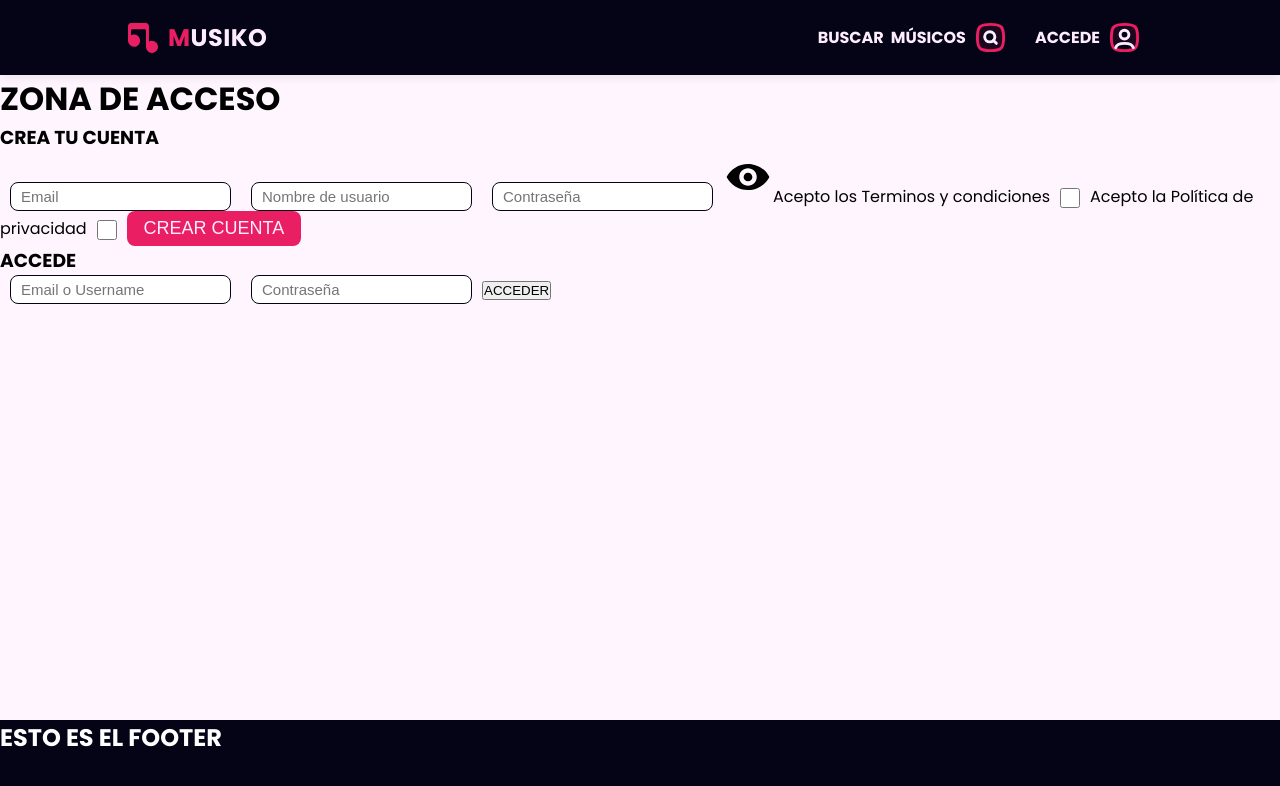
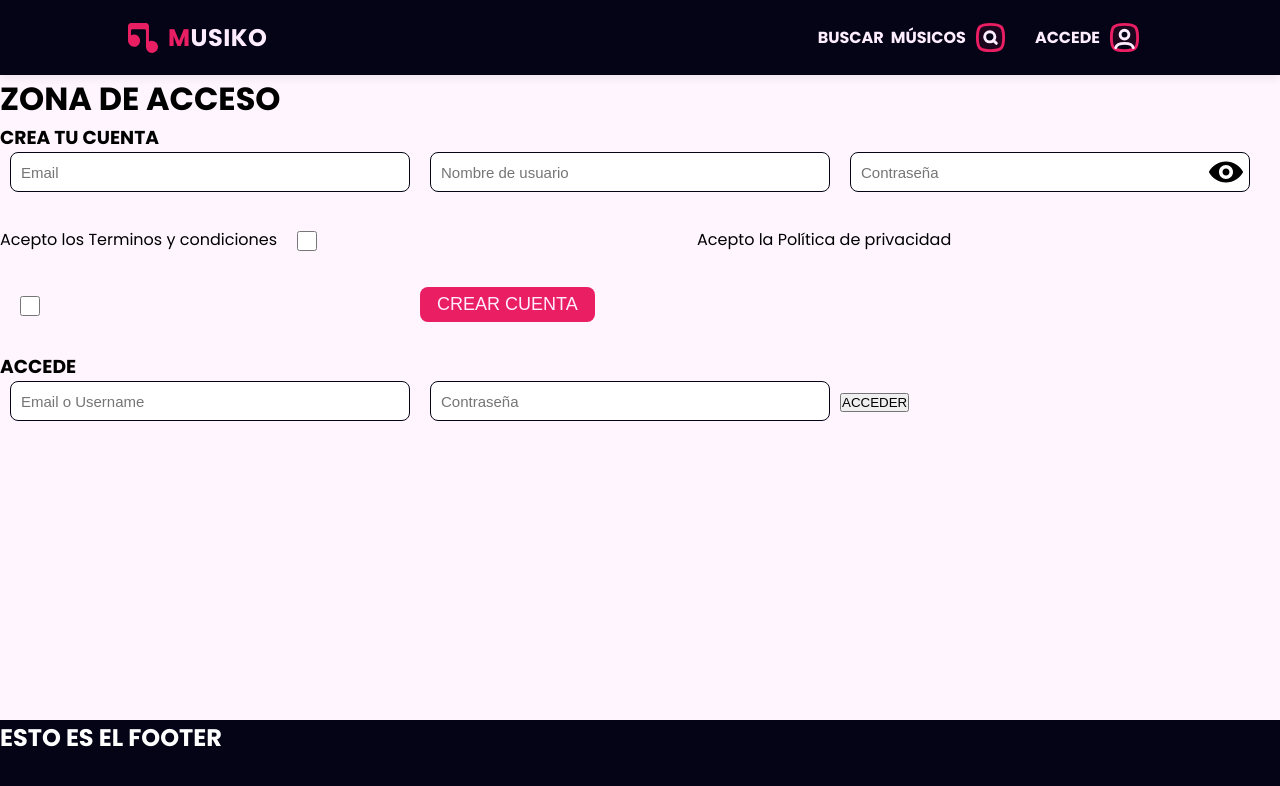
Before and after one commit to aldaydev/musikos_client, a React (Vite) app: page /login in a window 1280 px wide. Shown: the top 786 px of the page. Built offline with nearby package versions, Linux system fonts and the light colour scheme.

Commit message:
rethinking form components

```diff
--- a/src/components/Forms/Input.jsx
+++ b/src/components/Forms/Input.jsx
@@ -1,13 +1,18 @@
-const Input = ({ type = 'text', modClass, ...props }) => {
+const Input = ({ type = 'text', modClass, error, showPassImg, showPassFunc, ...props }) => {
 
     const initialClass = `${type}Input`;
 
     return(
-        <input
-            type={type}
-            className={!modClass ? initialClass : `${initialClass} ${initialClass}--${modClass}`}
-            {...props}
-        />
+        <div className="inputContainer">
+            <input
+                type={type}
+                className={!modClass ? initialClass : `${initialClass} ${initialClass}--${modClass}`}
+                {...props}
+            />
+            {showPassImg && showPassFunc && <img src={showPassImg} alt="Show icon" onClick={showPassFunc} className="showPassIcon"/>}
+            {error && <span className="inputError">{error}</span>}
+        </div>
+
     )
 }
 
--- a/src/components/Forms/forms.css
+++ b/src/components/Forms/forms.css
@@ -1,13 +1,70 @@
 /*-------- ESTILOS FORMS --------*/
 
-.textInput, .passwordInput{
+.inputContainer{
+    display: inline-block;
+    position: relative;
+    margin-bottom: 30px;
+    min-width: 400px;
+    margin: 0 10px 35px 10px;
+    z-index: 10;
+}
+
+.inputError{
+    text-align: center;
+    text-wrap: pretty;
+    font-size: 1.4rem;
+    font-weight: bold;
+    position: absolute;
+    width: 95%;
+    margin: 0 auto;
+    top: 45px;
+    left: 0px;
+    right: 0;
+    z-index: -10;
+    animation: inputError .3s ease-in-out both;
+    color: var(--color-pink);
+}
+
+@keyframes inputError {
+    from{
+        top: 0;
+        opacity: 0;
+        /* transform: scale(0); */
+    }to{
+        top: 45px;
+        opacity: 1;
+        /* transform: scale(1); */
+    }
+}
+
+.textInput,
+.passwordInput{
+    width: 100%;
+    height: 40px;
     font-size: 1.5rem;
     padding: 5px 10px;
     border: 1px solid var(--color-blue-dark);
     border-radius: 8px;
     outline: 2px solid transparent;
-    margin: 0 10px;
+    /* margin: 0 10px; */
     /* transition: outline .2s ease-in-out; */
+}
+
+.passwordInput{
+    padding: 5px 40px 5px 10px;
+}
+
+.showPassIcon{
+    width: 40px;
+    position: absolute;
+    top: 0px;
+    right: 4px;
+}
+
+.textInput--error,
+.passwordInput--error{
+    outline: 2px solid var(--color-pink);
+    outline-offset: -2px;
 }
 
 .textInput:focus,
--- a/src/components/Modals/LegalModal.jsx
+++ b/src/components/Modals/LegalModal.jsx
@@ -1,7 +1,8 @@
 import { createPortal } from 'react-dom';
 
-import close_icon from '../../assets/icons/close_icon.svg'
+// import close_icon from '../../assets/icons/close_icon.svg'
 import Button from '../Forms/Button';
+import ExitButton from '../Forms/ExitButton';
 
 const LegalModal = ({fetchRes, setFetchItem, acceptLegals}) => {
 
@@ -12,7 +13,8 @@ const LegalModal = ({fetchRes, setFetchItem, acceptLegals}) => {
         <div className="legal__dialog">
             <div className="legal__position">
                 <div dangerouslySetInnerHTML={{ __html: fetchRes.html }}/>
-                <img src={close_icon} alt="Cross icon" className="legal__exit" onClick={()=>setFetchItem(null)}/>
+                {/* <img src={close_icon} alt="Cross icon" className="legal__exit" onClick={()=>setFetchItem(null)}/> */}
+                <ExitButton exit={()=>setFetchItem(null)}/>
                 <Button color='pink' modClass='legal' onClick={acceptLegals}>
                     ACEPTAR Y VOLVER
                 </Button>
--- a/src/pages/Login/components/SignUp.jsx
+++ b/src/pages/Login/components/SignUp.jsx
@@ -60,7 +60,7 @@ function SignUp (){
         // Define un nuevo timeout para ejecutar la validación
         const newTimeoutId = setTimeout(() => {
             onlineValidations(value, id);
-        }, 700); // 700ms de debounce
+        }, 1000); // 1s de debounce
 
         setTimeoutId(newTimeoutId); // Guarda el nuevo timeout
 
@@ -184,8 +184,10 @@ function SignUp (){
                     value={formData.email}
                     placeholder='Email'
                     onChange={handleChange}
+                    error={emailError}
+                    modClass={emailError && 'error'}
                 />
-                {emailError && <span>{emailError}</span>}
+                {/* {emailError && <span>{emailError}</span>} */}
 
                 <Input
                     name='username'
@@ -193,8 +195,10 @@ function SignUp (){
                     value={formData.username}
                     placeholder='Nombre de usuario'
                     onChange={handleChange}
+                    error={usernameError}
+                    modClass={usernameError && 'error'}
                 />
-                {usernameError && <span>{usernameError}</span>}
+                {/* {usernameError && <span>{usernameError}</span>} */}
 
                 <Label htmlFor='pass'>
                     <Input
@@ -204,11 +208,15 @@ function SignUp (){
                         value={formData.password}
                         placeholder='Contraseña'
                         onChange={handleChange}
+                        error={passwordError}
+                        modClass={passwordError && 'error'}
+                        showPassImg={showPassword[1]}
+                        showPassFunc={handleShowPassword}
                     />
-                    <img src={showPassword[1]} alt="Show icon" onClick={handleShowPassword} />
+                    {/* <img src={showPassword[1]} alt="Show icon" onClick={handleShowPassword} /> */}
                 </Label>
 
-                {passwordError && <span>{passwordError}</span>}
+                {/* {passwordError && <span>{passwordError}</span>} */}
 
                 <Label htmlFor='acceptTerms'>
                     Acepto los <a href="#" onClick={()=>showLegals('terms')}>
--- a/src/utils/customFetch.js
+++ b/src/utils/customFetch.js
@@ -26,7 +26,7 @@ export default async function customFetch (options){
 
         const fetchOptions = setFetchOptions(options);
 
-        const url = `http://${server}:${port}/bandbros/v1${fetchOptions[0]}`;
+        const url = `http://${server}:${port}/musikos/v1${fetchOptions[0]}`;
 
         const response = await fetch(url,fetchOptions[1]);
 
--- a/src/utils/validate.js
+++ b/src/utils/validate.js
@@ -10,25 +10,25 @@ export default {
         //Regex 3 a 30 caracteres
         const regexLength = /^.{3,30}$/;
         if (!regexLength.test(username)) {
-            return [false, "El username debe tener entre 3 y 30 caracteres"];
+            return [false, "Debe tener entre 3 y 30 caracteres"];
         }
 
         //Regex caracteres permitidos (minúsculas, números, guion y guion bajo)
         const regexChars = /^[a-z0-9_-]+$/;
         if (!regexChars.test(username)) {
-            return [false, "El username solo puede contener letras minúsculas, números, _ y -"];
+            return [false, "Solo puede contener minúsculas, números, _ y -"];
         }
 
         //Regex no empiece ni termine con _ o -
         const regexNoLeadingOrTrailing = /^(?![_-])[^-_].*[^-_]$/;
         if (!regexNoLeadingOrTrailing.test(username)) {
-            return [false, "El username no puede empezar ni terminar con - o _"];
+            return [false, "No puede empezar ni terminar con - o _"];
         }
 
         //Regex no haya guiones o guiones bajos consecutivos
         const regexNoDoubleHyphen = /^(?!.*[_-]{2})/;
         if (!regexNoDoubleHyphen.test(username)) {
-            return [false, "El username no puede tener -- o __ consecutivos"];
+            return [false, "No puede tener -- o __ consecutivos"];
         }
 
         const fetchResponse = await customFetch({
@@ -78,19 +78,19 @@ export default {
         // Validar longitud mínima de 8 caracteres
         const regexMinLength = /^.{8,}$/;
         if (!regexMinLength.test(password)) {
-            return [false, "La contraseña debe tener al menos 8 caracteres"];
+            return [false, "Debe tener al menos 8 caracteres"];
         }
 
         // Validar al menos una letra minúscula, mayúscula y un número
         const regexUpperLowerAndNumber = /^(?=.*[a-z])(?=.*[A-Z])(?=.*\d)/;
         if (!regexUpperLowerAndNumber.test(password)) {
-            return [false, "La contraseña debe contener al menos una minúscula, una mayúscula y un número"];
+            return [false, "Al menos una minúscula, una mayúscula y un nº"];
         }
 
         // Validar que contenga al menos un carácter especial
         const regexSpecialChar = /^(?=.*[@$!-_%*?&])/;
         if (!regexSpecialChar.test(password)) {
-            return [false, "La contraseña debe contener al menos un carácter especial: @$!-_%*?."];
+            return [false, "Debe contener al menos un carácter especial: @$!-_%*?."];
         }
 
         // Si todas las validaciones son correctas
```
Also changed, not shown: 1 other file (tests, documents, lock files or other folders).
